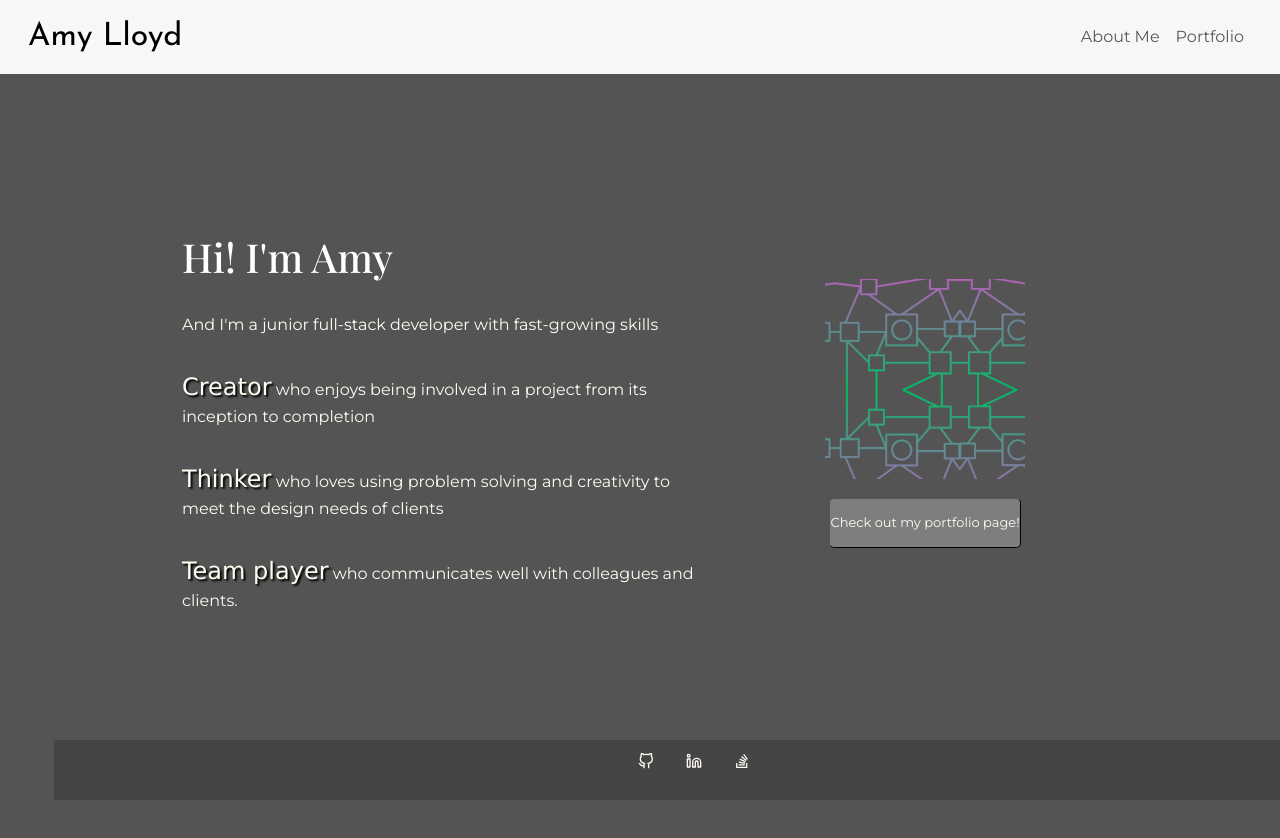
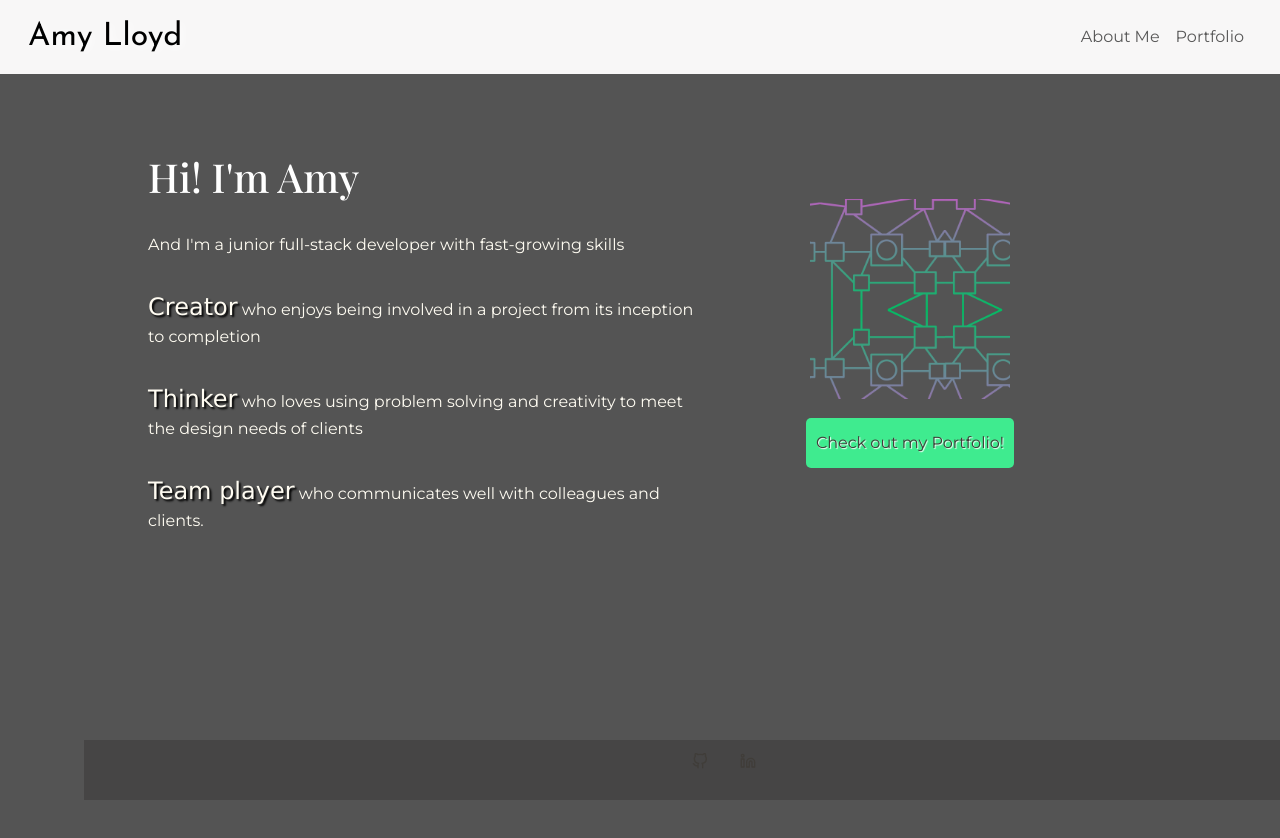
Before and after one commit to AmyLloyd/React-Portfolio, a React (Vite) app: page / in a window 1280 px wide. Shown: the top 838 px of the page. Built offline with nearby package versions, Linux system fonts and the light colour scheme; a web font is replaced by a local one.

Commit message:
improve styling feature button

```diff
--- a/src/App.css
+++ b/src/App.css
@@ -11,6 +11,7 @@
   --main-bg-color: #545454;
   --secondary-text-color: #403D39;
   --feature-color: #ebeb2d;
+  --feature-color2: #3feb8f;
   --transparent-bg: #e4ebeb47;
   --button-bg: #E94F37;
   --button-bg1: #eb9c2dd1;
@@ -73,7 +74,9 @@ body {
   color: #888;
 }
 
-.css-button {
+
+
+.card-button {
   background-color:var(--transparent-bg);
   border-color: var(--main-bg-color);
   border-width: 0.5px;
@@ -83,6 +86,19 @@ body {
   height: 50px;
   text-wrap:wrap;
   margin:3px;
+}
+
+.feature-button {
+  background-color:var(--feature-color2)!important;
+  border:none;
+  color:var(--secondary-text-color);
+  text-shadow: 1px 1px 1px white;
+  font-size: small;
+  border-radius:5px;
+  height: 50px;
+  text-wrap:wrap;
+  margin:3px;
+  padding:10px;
 }
 
 h2 {
--- a/src/components/AboutContainer/index.jsx
+++ b/src/components/AboutContainer/index.jsx
@@ -9,13 +9,13 @@ import './styles.css'
 function AboutContainer() {
   return (
     <Container fluid="md" row-col-2>
-      <Row className="align-items-center pb-5rem">
+      <Row className="align-items-center pb-2rem">
         {/* <Col col-sm-6 col-md-6 col-lg-4>
             <img className="css-img mx-auto" src="/assets/headshot-filmstyle.jpg" alt="Headshot of 40 year old woman with brown hair and subtly smiling at the camera" />
         </Col> */}
 
-        <Col md={7} className="ps-5 pe-2">
-            <div className='mt-5 pt-5 ms-3 ps-5 pe-3'>
+        <Col md={7} className="ps-3 pe-3">
+            <div className='mt-2 pt-2 ms-3 ps-3 pe-3'>
             <h1>Hi! I'm Amy</h1>
                 <p className='mt-1'> And I'm a junior full-stack developer with fast-growing skills</p>
                 <p> <span className="word-emphasis">Creator</span> who enjoys being involved in a project from its inception to completion</p>
@@ -23,14 +23,14 @@ function AboutContainer() {
                 <p> <span className="word-emphasis">Team player</span> who communicates well with colleagues and clients.</p>
             </div>
         </Col>
-        <Col md={4} className='me-5 mt-5 pt-5' >
+        <Col md={4} className='me-2 mt-2 pt-2' >
             <div>
                 <div>
                     <img src='./assets/Connection_square.png' alt='a visual showing green and blue connecting lines on a dark grey background' width="200" height="200"/>
                 </div>
                 <div className='mt-3'>
-                    <button className='css-button'>
-                        <Link to="/portfolio">Check out my portfolio page!</Link>
+                    <button className='feature-button'>
+                        <Link to="/portfolio">Check out my Portfolio!</Link>
                     </button>
                 </div>
 
--- a/src/components/AboutContainer/styles.css
+++ b/src/components/AboutContainer/styles.css
@@ -1,4 +1,5 @@
 a {
-    color:var(--text-color);
+    color:var(--secondary-text-color);
     text-decoration:none;
+    font-size: medium;
 }
--- a/src/components/Footer/index.jsx
+++ b/src/components/Footer/index.jsx
@@ -21,11 +21,11 @@ import './styles.css';
       icon: <FiLinkedin />,
       url: "https://www.linkedin.com/in/amy-lloyd-2a1028135/",
     },
-    {
-      id: 3,
-      icon: <FaStackOverflow />,
-      url: "https://stackoverflow.com/users/23352670/alloyd"
-    }
+    // {
+    //   id: 3,
+    //   icon: <FaStackOverflow />,
+    //   url: "https://stackoverflow.com/users/23352670/alloyd"
+    // }
 
   ];
 
--- a/src/components/Header/styles.css
+++ b/src/components/Header/styles.css
@@ -1,4 +1,4 @@
-/* Custom properties are accessed using the CSS var() function (e.g., color: var(--primary-color);)*/
+/* Custom properties are accessed using the CSS var() function (e.g., color: var(--primary-color);)
 :root {
   --dark-bg-color: #2d2937ea;
   --medium-bg-color: #545454;
@@ -8,7 +8,7 @@
   --feature-color: #ebeb2d;
   --transparent-bg: #e4ebeb47;
   --button-bg: #eb9c2dd1;
-}
+} */
 
 .header {
   height: auto;
--- a/src/components/Nav/styles.css
+++ b/src/components/Nav/styles.css
@@ -1,4 +1,4 @@
-/* Custom properties are accessed using the CSS var() function (e.g., color: var(--primary-color);)*/
+/* Custom properties are accessed using the CSS var() function (e.g., color: var(--primary-color);)
 :root {
     --dark-bg-color: #2d2937ea;
     --medium-bg-color: #625f77;
@@ -10,10 +10,10 @@
     --nav-bg:rgb(248, 248, 248);
     --button-bg: #eb9c2dd1;
     --transparent-orange: #eb9c2d7e;
-  }
+  } */
 
 .active {
-    background-color: var(--feature-color)!important;
+    background-color: var(--feature-color2)!important;
 }
 
 .navbar-bg {
--- a/src/components/Project/index.jsx
+++ b/src/components/Project/index.jsx
@@ -16,8 +16,8 @@ function Project({ projectList }) {
                             <h3 className="card-title">{project.title}</h3>
                             <p className="card-subtitle">{project.developerPractice}</p>
                             <div>
-                                <a href={project.appLink} className="btn css-button">Open App</a>
-                                <a href={project.gitHubLink} className="btn css-button"> Open GitHub Repo
+                                <a href={project.appLink} className="btn card-button">Open App</a>
+                                <a href={project.gitHubLink} className="btn card-button"> Open GitHub Repo
                                     <span>
                                         <img src='../../assets/github-mark.png' className="logo"/>
                                     </span>
```
